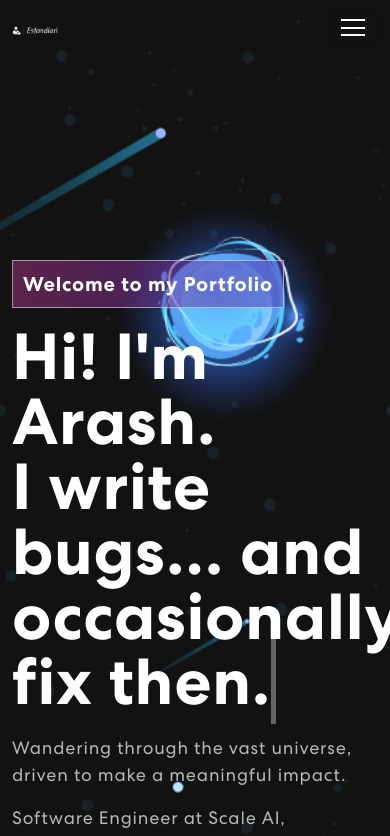
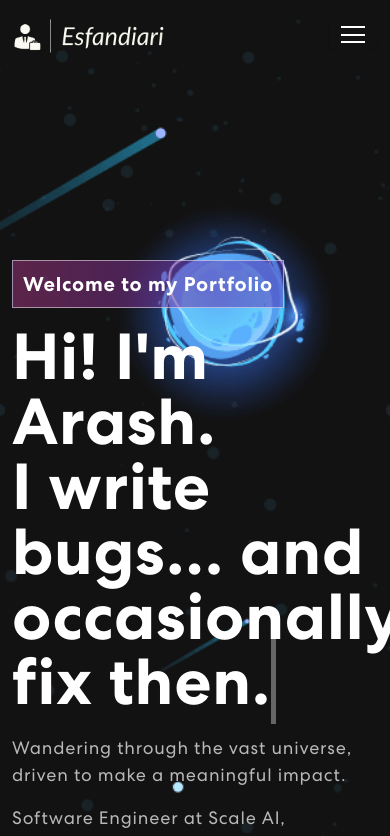
Before and after one commit to arash-esfandiari/portfolio, a React (Create React App) app: page / in a window 390 px wide. Shown: the top 836 px of the page. Built offline with nearby package versions, Linux system fonts and the light colour scheme.

Commit message:
Project desc added

```diff
--- a/src/components/NavBar.js
+++ b/src/components/NavBar.js
@@ -33,7 +33,7 @@ export const NavBar = () => {
     <Router>
       <Navbar expand="md" className={scrolled ? "scrolled" : ""}>
         <Container>
-          <Navbar.Brand style={{ width: '12vw' }} href="/">
+          <Navbar.Brand className="nav-brand" href="/">
             <img src={logo} alt="Logo" />
           </Navbar.Brand>
           <Navbar.Toggle aria-controls="basic-navbar-nav">
--- a/src/styles/components/NavBar.css
+++ b/src/styles/components/NavBar.css
@@ -14,8 +14,8 @@ nav.navbar.scrolled {
     border-bottom: 1px solid rgba(255, 255, 255, 0.2); /* Thin border for crispness */
     box-shadow: 0 2px 8px rgba(0, 0, 0, 0.1); /* Light shadow for depth */
 }
-nav.navbar a.navbar-brand {
-    width: 9%;
+.nav-brand {
+    width: 12vw;
 }
 nav.navbar .navbar-nav .nav-link.navbar-link {
     font-weight: 400;
@@ -150,3 +150,9 @@ nav.navbar .navbar-toggler[aria-expanded="true"] .navbar-toggler-icon:before {
 nav.navbar .navbar-toggler[aria-expanded="true"] .navbar-toggler-icon {
     border-color: transparent;
 }
+
+@media (max-width: 780px) {
+    .nav-brand {
+        width: 40vw;
+    }
+}
```
